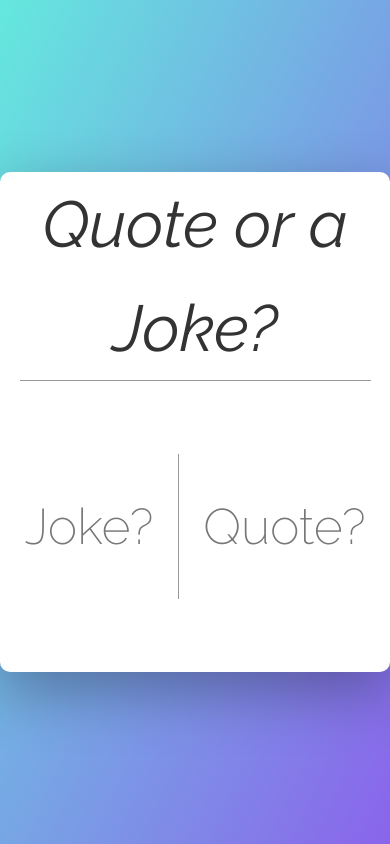
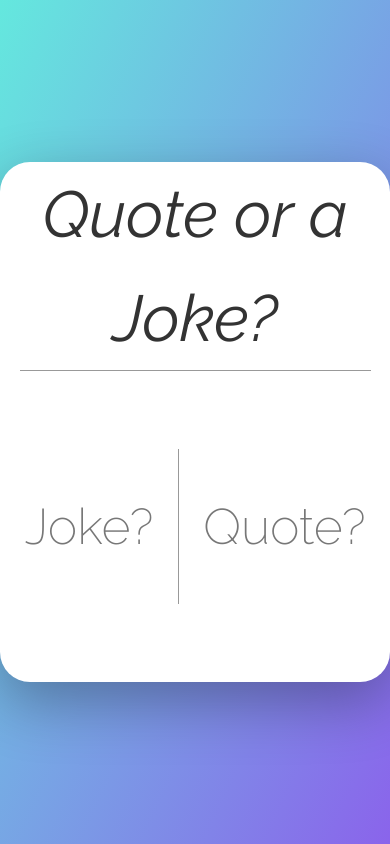
Before and after one commit to HUJDUR/quote-or-a-joke, a website with bundled scripts: page index.html in a window 390 px wide. Built offline with nearby package versions, Linux system fonts and the light colour scheme.

Commit message:
Responsiveness Started

```diff
--- a/sass/_base.scss
+++ b/sass/_base.scss
@@ -12,11 +12,6 @@ $shadow-light: 0 2rem 5rem rgba(0,0,0,.06);
 $shadow-dark: 0 2rem 6rem rgba(0,0,0,.3);
 
 $border-1: 1px solid $color-grey-3;
-
-
-$bp-largest: 75em;     // 1200px
-$bp-medium: 56.25em;   // 900px
-$bp-small: 37.5em;     // 600px
 
 * {
     margin: 0;
--- a/sass/_layout.scss
+++ b/sass/_layout.scss
@@ -9,6 +9,17 @@
     border-radius: 1rem;
     animation: fadeIn .5s ease-in .5s;
     animation-fill-mode: forwards;
+
+    @include respond(tab-port) {
+        width: 80rem;
+        height: 45rem;
+    }
+
+    @include respond(phone) {
+        height: 52rem;
+        width: 100%;
+        border-radius: 3rem;
+    }
 
     &__paragraph {
         align-self: center;
@@ -48,6 +59,10 @@
 
     &__secondary {
         font-size: 4rem;
+
+        @include respond(tab-port) {
+            font-size: 3.5rem;
+        }
     }
 }
 
--- a/sass/main.scss
+++ b/sass/main.scss
@@ -1,5 +1,5 @@
+@import 'mixins';
 @import 'base';
 @import 'components';
 @import 'layout';
-@import 'mixins';
 @import 'animations';
```
Also changed, not shown: css/style.css.
